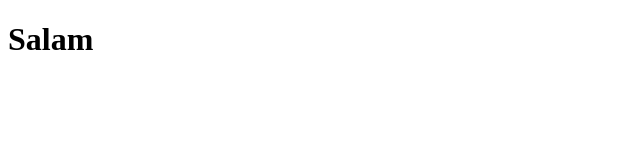
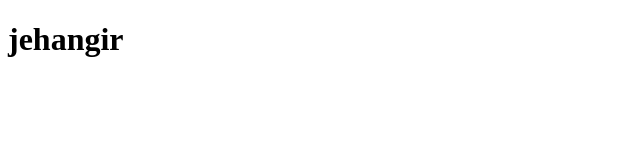
Before and after one commit to junysgr/stashh, a plain HTML site: page index.html in a window 1280 px wide. Shown: the full height of the page, 0-640 px from the left. Drawn offline with Linux system fonts and the light colour scheme.

Commit message:
Update index.html
name added

```diff
--- a/index.html
+++ b/index.html
@@ -6,6 +6,6 @@
 		<title>Document</title>
 	</head>
 	<body>
-		<h1>Salam</h1>
+		<h1>jehangir</h1>
 	</body>
 </html>
```
